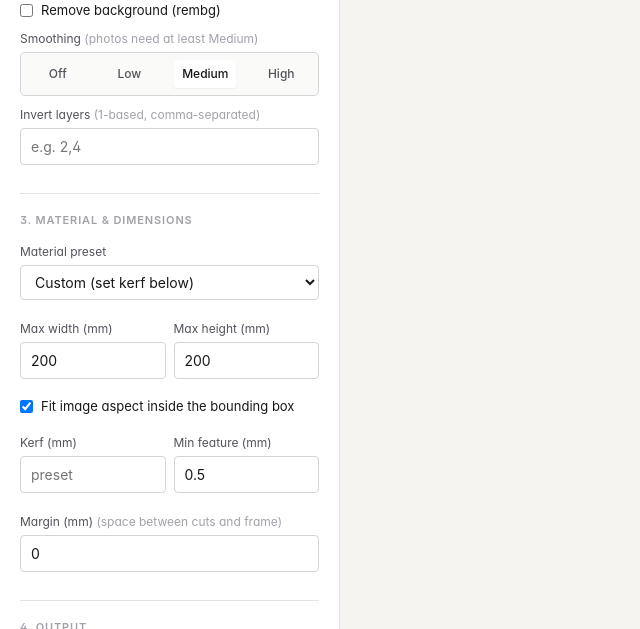
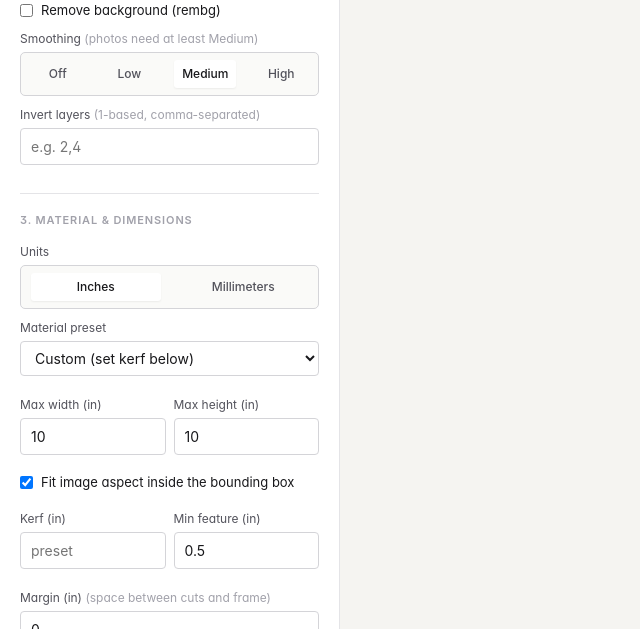
Before and after one commit to llacoste/shadowbox, a FastAPI app: template src/shadowbox/web/templates/index.html in a window 1280 px wide. Shown: the part 513-1142 px from the top of the page, without its empty margins (0-640 px from the left). Run offline with FastAPI, Linux system fonts and the light colour scheme; the template is opened without the code that fills it, so the values that code supplies are empty.

Commit message:
feat: inches/mm toggle, imperial defaults, quieter warnings
- Web UI toggle between inches and mm at the top of the dimensions
  section. Canonical storage stays in mm; a `units` form field rides
  along so the server normalizes before constructing ProjectSettings.
  Field labels and step granularity update live; values convert in place.
- Default canvas: 10x10 inches (254mm). Default min feature: 0.5 inches
  (12.7mm). CLI help text spells out the mm equivalents.
- Suppress the "kerf rounds to sub-pixel, no compensation applied" note —
  clamp to 1 pixel of dilation instead, which is what users actually
  want at any reasonable canvas resolution.
- Suppress the "solid layer" preflight warning for layer 1 (back panel),
  which is intentional in depth mode and harmless elsewhere. Interior
  solid layers still fire it.

```diff
--- a/src/shadowbox/web/app.py
+++ b/src/shadowbox/web/app.py
@@ -73,6 +73,15 @@ def _resolve_kerf(material_key: str, kerf_mm: float | None) -> float:
     return 0.15
 
 
+_MM_PER_IN = 25.4
+
+
+def _to_mm(value: float | None, units: str) -> float | None:
+    if value is None:
+        return None
+    return value * _MM_PER_IN if units == "in" else value
+
+
 def _settings_from_form(
     *,
     layers: int,
@@ -91,7 +100,16 @@ def _settings_from_form(
     frame: bool,
     engrave_numbers: bool,
     layer_colors: str,
+    units: str = "mm",
 ) -> ProjectSettings:
+    # Dimensional inputs arrive in the user's chosen unit; canonical storage
+    # is always mm.
+    width_mm = _to_mm(width_mm, units) or 0.0
+    height_mm = _to_mm(height_mm, units) or 0.0
+    kerf_mm_norm = _to_mm(kerf_mm, units)
+    min_feature_mm = _to_mm(min_feature_mm, units) or 0.0
+    margin_mm = _to_mm(margin_mm, units) or 0.0
+    kerf_mm = kerf_mm_norm
     return ProjectSettings(
         engine=engine,
         threshold_mode=threshold_mode,
@@ -157,15 +175,16 @@ async def process(
     smoothing: int = Form(2),
     fit_aspect: bool = Form(True),
     material_key: str = Form(""),
-    width_mm: float = Form(200.0),
-    height_mm: float = Form(200.0),
+    width_mm: float = Form(254.0),
+    height_mm: float = Form(254.0),
     kerf_mm: float | None = Form(None),
-    min_feature_mm: float = Form(0.5),
+    min_feature_mm: float = Form(12.7),
     margin_mm: float = Form(0.0),
     invert_layers: str = Form(""),
     frame: bool = Form(True),
     engrave_numbers: bool = Form(True),
     layer_colors: str = Form(""),
+    units: str = Form("mm"),
 ) -> HTMLResponse:
     upload = _get_upload(token)
     settings = _settings_from_form(
@@ -185,6 +204,7 @@ async def process(
         frame=frame,
         engrave_numbers=engrave_numbers,
         layer_colors=layer_colors,
+        units=units,
     )
     result = pipeline.process(upload.raw, settings)
     # Default per-layer colors if the user didn't pick: a gentle gray ramp.
@@ -215,15 +235,16 @@ async def download(
     smoothing: int = Form(2),
     fit_aspect: bool = Form(True),
     material_key: str = Form(""),
-    width_mm: float = Form(200.0),
-    height_mm: float = Form(200.0),
+    width_mm: float = Form(254.0),
+    height_mm: float = Form(254.0),
     kerf_mm: float | None = Form(None),
-    min_feature_mm: float = Form(0.5),
+    min_feature_mm: float = Form(12.7),
     margin_mm: float = Form(0.0),
     invert_layers: str = Form(""),
     frame: bool = Form(True),
     engrave_numbers: bool = Form(True),
     layer_colors: str = Form(""),
+    units: str = Form("mm"),
 ) -> StreamingResponse:
     upload = _get_upload(token)
     settings = _settings_from_form(
@@ -243,6 +264,7 @@ async def download(
         frame=frame,
         engrave_numbers=engrave_numbers,
         layer_colors=layer_colors,
+        units=units,
     )
     result = pipeline.process(upload.raw, settings)
     buf = io.BytesIO()
@@ -273,15 +295,16 @@ async def project_save(
     smoothing: int = Form(2),
     fit_aspect: bool = Form(True),
     material_key: str = Form(""),
-    width_mm: float = Form(200.0),
-    height_mm: float = Form(200.0),
+    width_mm: float = Form(254.0),
+    height_mm: float = Form(254.0),
     kerf_mm: float | None = Form(None),
-    min_feature_mm: float = Form(0.5),
+    min_feature_mm: float = Form(12.7),
     margin_mm: float = Form(0.0),
     invert_layers: str = Form(""),
     frame: bool = Form(True),
     engrave_numbers: bool = Form(True),
     layer_colors: str = Form(""),
+    units: str = Form("mm"),
 ) -> StreamingResponse:
     upload = _get_upload(token)
     settings = _settings_from_form(
@@ -301,6 +324,7 @@ async def project_save(
         frame=frame,
         engrave_numbers=engrave_numbers,
         layer_colors=layer_colors,
+        units=units,
     )
     body = to_json(settings, hash_image_bytes(upload.raw))
     base = Path(upload.filename).stem or "shadowbox"
--- a/src/shadowbox/web/templates/index.html
+++ b/src/shadowbox/web/templates/index.html
@@ -87,6 +87,13 @@
         <div class="section">
           <h3 class="section-title">3. Material &amp; dimensions</h3>
           <div class="field">
+            <label class="field-label">Units</label>
+            <div class="segment">
+              <label><input type="radio" name="units" value="in" checked><span>Inches</span></label>
+              <label><input type="radio" name="units" value="mm"><span>Millimeters</span></label>
+            </div>
+          </div>
+          <div class="field">
             <label class="field-label">Material preset</label>
             <select name="material_key" id="material-select">
               <option value="custom">Custom (set kerf below)</option>
@@ -97,28 +104,28 @@
           </div>
           <div class="field-row">
             <div class="field">
-              <label class="field-label">Max width (mm)</label>
-              <input type="number" name="width_mm" step="0.1" value="200">
+              <label class="field-label">Max width <span class="unit-suffix">(in)</span></label>
+              <input type="number" name="width_mm" data-unit-mm-default="254" step="0.1" value="10">
             </div>
             <div class="field">
-              <label class="field-label">Max height (mm)</label>
-              <input type="number" name="height_mm" step="0.1" value="200">
+              <label class="field-label">Max height <span class="unit-suffix">(in)</span></label>
+              <input type="number" name="height_mm" data-unit-mm-default="254" step="0.1" value="10">
             </div>
           </div>
           <label class="toggle"><input type="checkbox" name="fit_aspect" value="true" checked><span>Fit image aspect inside the bounding box</span></label>
           <div class="field-row">
             <div class="field">
-              <label class="field-label">Kerf (mm)</label>
-              <input type="number" name="kerf_mm" step="0.01" min="0" placeholder="preset">
+              <label class="field-label">Kerf <span class="unit-suffix">(in)</span></label>
+              <input type="number" name="kerf_mm" data-unit-mm-default="" step="0.001" min="0" placeholder="preset">
             </div>
             <div class="field">
-              <label class="field-label">Min feature (mm)</label>
-              <input type="number" name="min_feature_mm" step="0.05" min="0" value="0.5">
+              <label class="field-label">Min feature <span class="unit-suffix">(in)</span></label>
+              <input type="number" name="min_feature_mm" data-unit-mm-default="12.7" step="0.05" min="0" value="0.5">
             </div>
           </div>
           <div class="field">
-            <label class="field-label">Margin (mm) <span style="color:var(--ink-3)">(space between cuts and frame)</span></label>
-            <input type="number" name="margin_mm" step="0.5" min="0" value="0">
+            <label class="field-label">Margin <span class="unit-suffix">(in)</span> <span style="color:var(--ink-3)">(space between cuts and frame)</span></label>
+            <input type="number" name="margin_mm" data-unit-mm-default="0" step="0.05" min="0" value="0">
           </div>
         </div>
 
@@ -262,6 +269,58 @@
     document.getElementById("download-btn").addEventListener("click", () => postBinary("/download"));
     document.getElementById("save-btn").addEventListener("click", () => postBinary("/project/save"));
 
+    // ─── Unit toggle (mm ↔ inches) ───────────────────────────────────
+    // Canonical storage is mm. The UI displays in whatever the user picked;
+    // a hidden form field `units` rides along so the server knows what to
+    // interpret the displayed values as.
+    const MM_PER_IN = 25.4;
+    const unitFields = Array.from(document.querySelectorAll('[data-unit-mm-default]'));
+    function currentUnit() {
+      const el = document.querySelector('#settings-form [name="units"]:checked');
+      return el ? el.value : "in";
+    }
+    function unitSteps(unit) {
+      // Sensible step granularity per field per unit. Anything finer than these
+      // would just produce nonsense input.
+      return {
+        width_mm:        unit === "in" ? "0.1"  : "1",
+        height_mm:       unit === "in" ? "0.1"  : "1",
+        kerf_mm:         unit === "in" ? "0.001" : "0.01",
+        min_feature_mm:  unit === "in" ? "0.05" : "0.5",
+        margin_mm:       unit === "in" ? "0.05" : "1",
+      };
+    }
+    function refreshUnitLabels(unit) {
+      const label = unit === "in" ? "(in)" : "(mm)";
+      document.querySelectorAll('.unit-suffix').forEach(el => { el.textContent = label; });
+      const steps = unitSteps(unit);
+      unitFields.forEach(el => { if (steps[el.name]) el.step = steps[el.name]; });
+    }
+    function convertFieldValues(fromUnit, toUnit) {
+      if (fromUnit === toUnit) return;
+      const factor = (fromUnit === "in" && toUnit === "mm") ? MM_PER_IN
+                  : (fromUnit === "mm" && toUnit === "in") ? (1 / MM_PER_IN) : 1;
+      unitFields.forEach(el => {
+        if (!el.value) return;
+        const n = parseFloat(el.value);
+        if (Number.isNaN(n)) return;
+        // Round to a sensible number of decimals so we don't churn into 9.999999.
+        const decimals = toUnit === "in" ? 3 : 2;
+        el.value = (n * factor).toFixed(decimals).replace(/\.?0+$/, "") || "0";
+      });
+    }
+    let _lastUnit = currentUnit();
+    document.querySelectorAll('#settings-form [name="units"]').forEach(radio => {
+      radio.addEventListener("change", () => {
+        const next = currentUnit();
+        convertFieldValues(_lastUnit, next);
+        refreshUnitLabels(next);
+        _lastUnit = next;
+        snapshotSettings();
+      });
+    });
+    refreshUnitLabels(_lastUnit);
+
     // ─── localStorage settings persistence (not image) ───────────────
     const STORAGE_KEY = "shadowbox.settings.v2";  // bumped: new default palette
     function restoreSettings() {
```
Also changed, not shown: src/shadowbox/cli.py (+6 -6 lines), src/shadowbox/pipeline.py (+6 -5 lines), src/shadowbox/preflight.py (+9 -2 lines), src/shadowbox/project.py (+6 -3 lines), tests/test_pipeline.py (+11 -6 lines).
